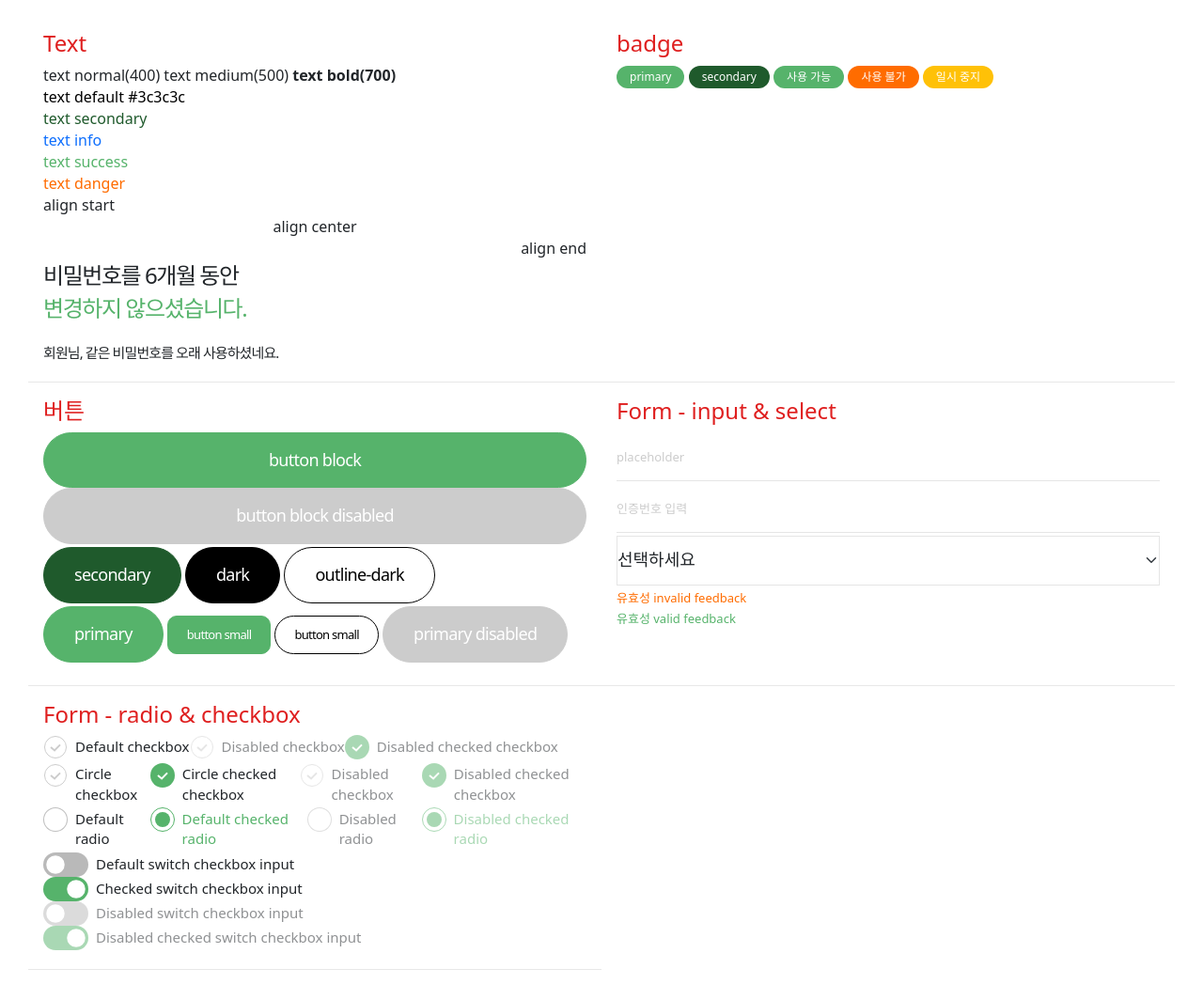
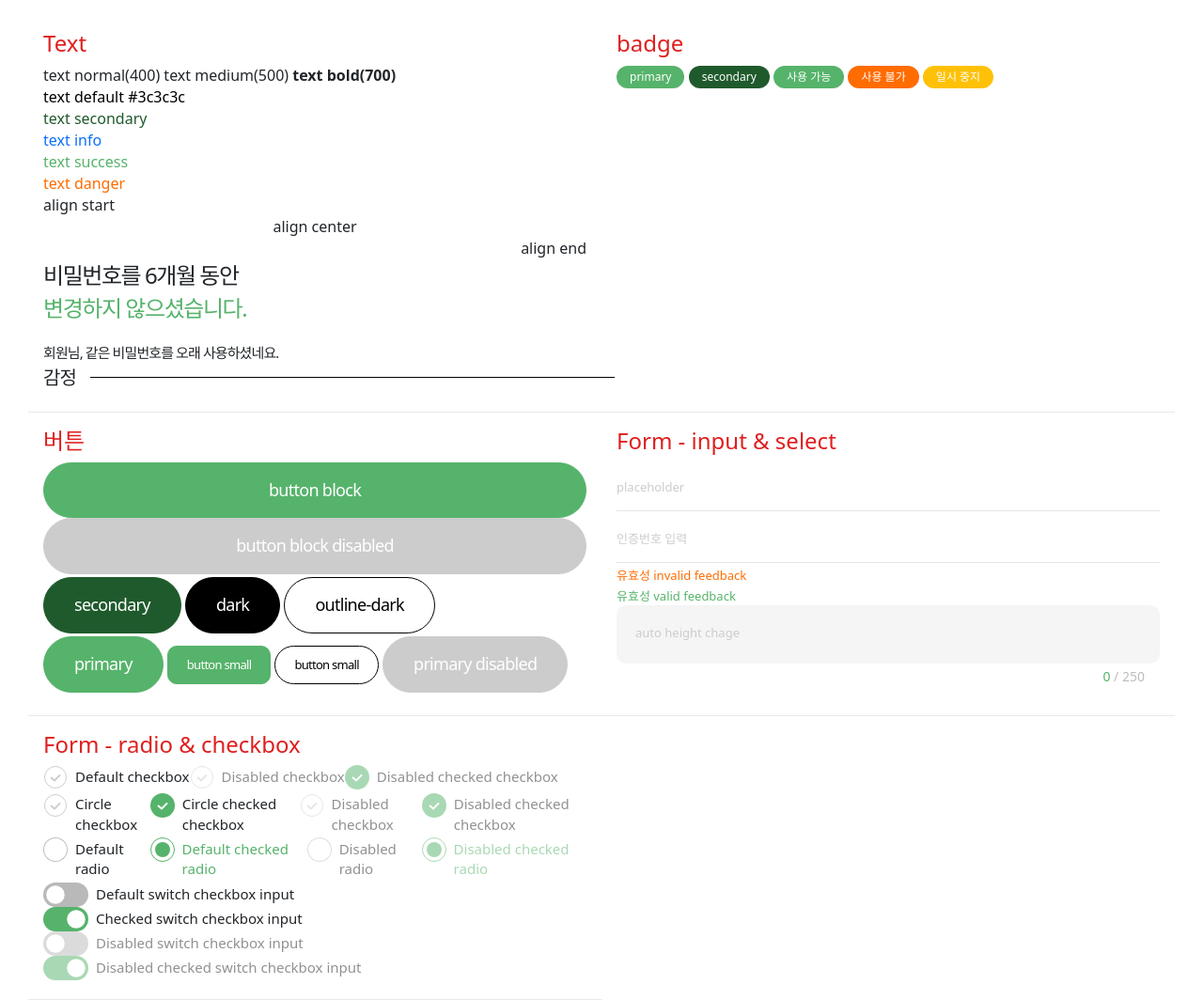
Before and after one commit to softpuzzle-publishing/breeseed, a website: page src/_guide/guide.html in a window 1280 px wide. Shown: the whole page at 94% size. Before the commit the page ends 1032 px from the top, so only its background shows below. Drawn offline with nearby package versions, Linux system fonts and the light colour scheme; files that its build step writes are made by us from their sources.

Commit message:
no message

```diff
--- a/src/_guide/guide.html
+++ b/src/_guide/guide.html
@@ -36,6 +36,7 @@
                 <p class="text-end">align end</p>
                 <div class="text-heading">비밀번호를 6개월 동안 <br><span class="text-primary">변경하지 않으셨습니다.</span></div>
                 <div class="text-basis">회원님, 같은 비밀번호를 오래 사용하셨네요.</div>
+                <h2 class="line-through-title">감정</h2>
             </div>
         </section>
         <section>
@@ -78,16 +79,12 @@
                     <input type="tel" class="form-control" id="" placeholder="인증번호 입력">
                     <button type="button" class="btn-input-x" aria-label="삭제"><i class="icon-x"></i></button>
                 </div>
-                <div>
-                    <select class="form-select" aria-label="Default select">
-                        <option selected>선택하세요</option>
-                        <option value="1">One</option>
-                        <option value="2">Two</option>
-                        <option value="3">Three</option>
-                    </select>
-                </div>
                 <p class="invalid-feedback" style="display: block">유효성 invalid feedback</p>
                 <p class="valid-feedback" style="display: block">유효성 valid feedback</p>
+                <textarea class="form-control auto-growing" rows="1" placeholder="auto height chage"></textarea>
+                <div class="length-count">
+                    <strong>0</strong> / 250
+                </div>
             </div>
         </section>
         <section>
--- a/src/assets/scss/_common.scss
+++ b/src/assets/scss/_common.scss
@@ -48,3 +48,9 @@
     text-align: right;color: #bcbcbc;font-size: 14px;padding: 0 1rem;margin-top: 4px;
     strong{color: $primary;font-weight: 400;}
 }
+
+.line-through-title{
+    font-size: 20px;letter-spacing: -0.8px;position: relative;;margin-left: -30px;margin-right: -30px;
+    display: flex;align-items: center;padding-left: 30px;
+    &::after{content: '';height: 1px;background: #000;flex: 1 1 auto;margin-left: 15px;}
+}
--- a/src/assets/scss/_content.scss
+++ b/src/assets/scss/_content.scss
@@ -165,12 +165,6 @@
     .desc{font-size: 13px;line-height: 1.54;letter-spacing: -0.78px;color: $gray;margin-top: 6px;margin-bottom: 30px;}
 }
 
-.line-through-title{
-    font-size: 20px;letter-spacing: -0.8px;position: relative;;margin-left: -30px;margin-right: -30px;
-    display: flex;align-items: center;padding-left: 30px;
-    &::after{content: '';height: 1px;background: #000;flex: 1 1 auto;margin-left: 15px;}
-}
-
 .intro{
     height: 100%;position: relative;
     .swiper-container,
```
